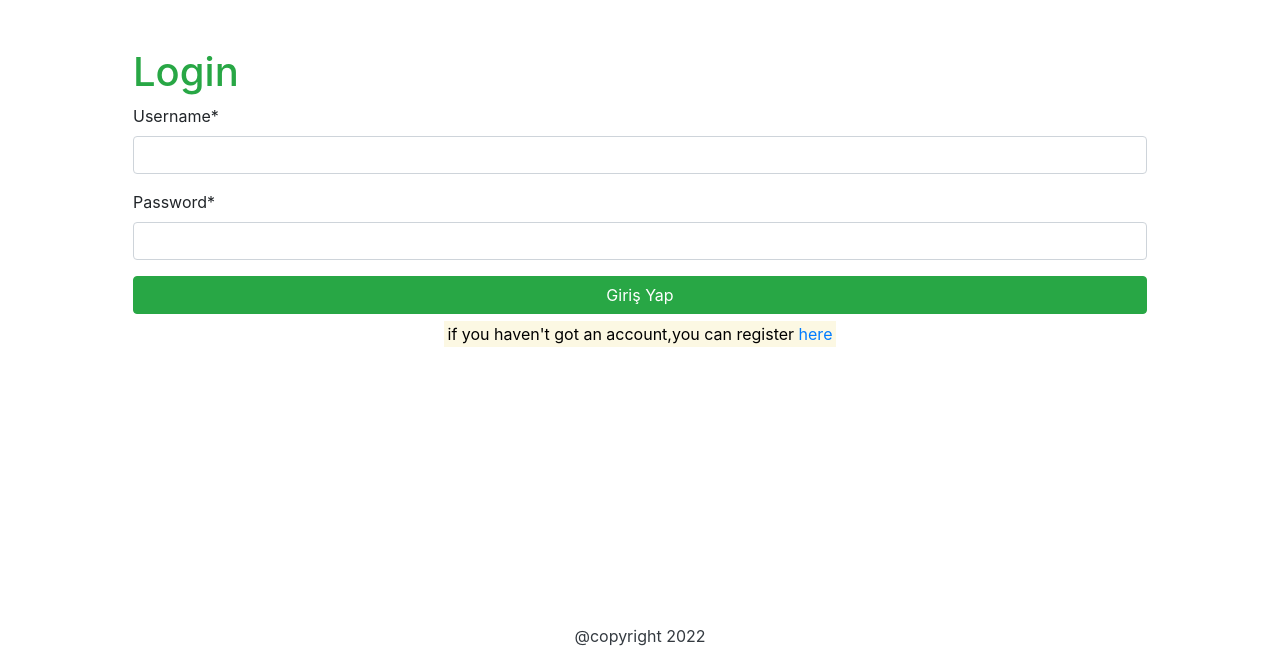
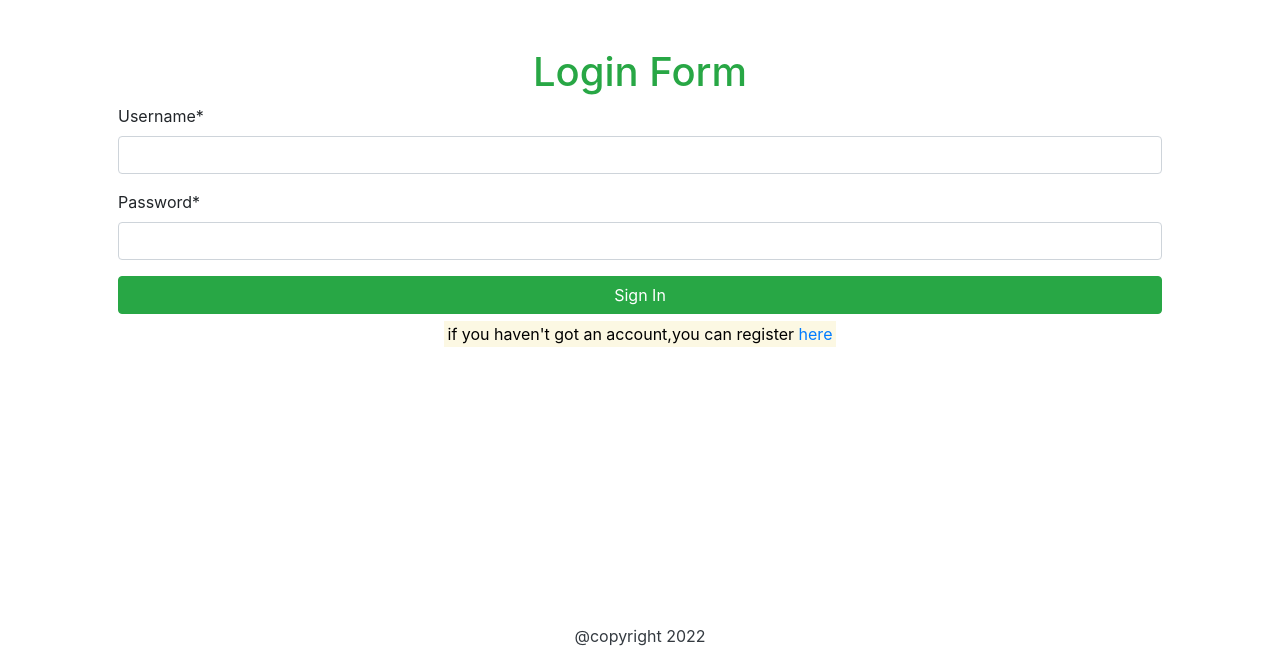
Before and after one commit to gzdlmn/vet-app, a Django app: page /user/login/ in a window 1280 px wide. Shown: the part 126-776 px from the top of the page. Run offline with Django 3.2, Linux system fonts and the light colour scheme; some libraries are stand-ins or nearby versions.

Commit message:
added bootstrap class

```diff
--- a/templates/login.html
+++ b/templates/login.html
@@ -5,13 +5,13 @@
 {% block body %}
 {% load crispy_forms_tags %}
     <div class="container login">
-        <div class="d-flex justify-content-center">
+        <div class="row">
             <div class="col-12 p-5">
-                <h1 class="text-success">Login</h1>
+                <h1 class="text-success text-center">Login Form</h1>
                 <form method="POST">
                     {% csrf_token %}
                     {{form|crispy}}
-                    <button type="submit" class="btn btn btn-success d-block w-100">Giriş Yap</button>
+                    <button type="submit" class="btn btn btn-success d-block w-100">Sign In</button>
                 </form>
                 <p class="text-center mt-2"><mark>if you haven't got an account,you can register <a href="{% url 'user:register' %}">here</a></mark></p>
             </div>
```
